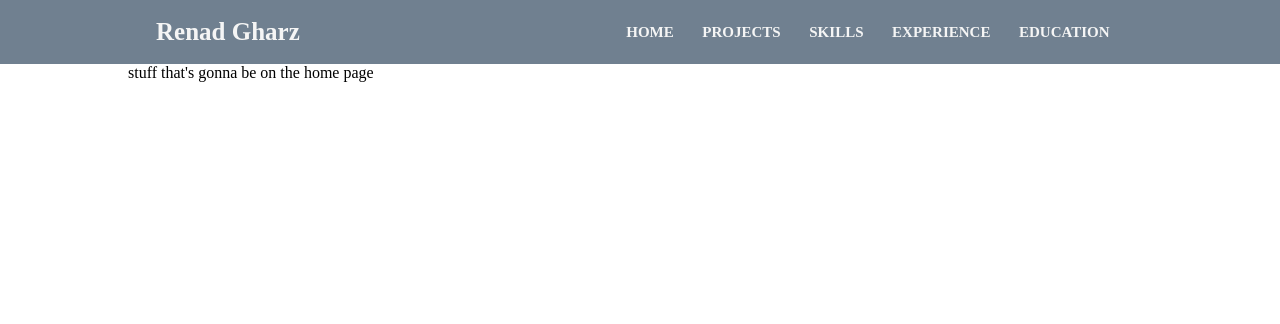
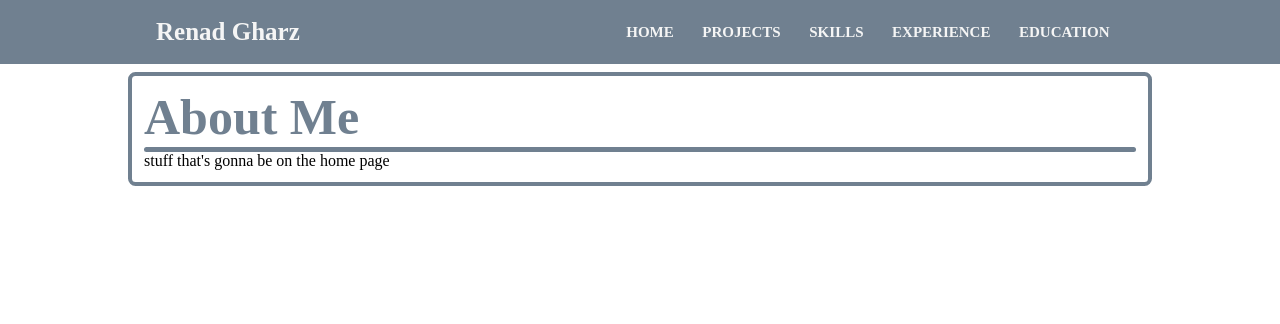
Before and after one commit to renadgharz/Portfolio-Website, a Flask app: page / in a window 1280 px wide. Shown: the top 324 px of the page. Run offline with Flask 2, Linux system fonts and the light colour scheme.

Commit message:
page content headings

```diff
--- a/static/css/base.css
+++ b/static/css/base.css
@@ -9,6 +9,7 @@
 
 }
 
+/* NAV BAR */
 .navbar {
     display: flex;
     justify-content: space-around;
@@ -51,12 +52,6 @@
     margin: 5px;
     background-color: #FFFFFF;
     transition: all 0.5s ease;
-}
-
-/* CONTENT DIV */
-.content {
-    margin-left: 10%;
-    margin-right: 10%;
 }
 
 @media screen and (max-width:1000px) {
@@ -117,3 +112,26 @@
 .toggle .line3 {
     transform: rotate(45deg) translate(-5px,-6px);
 }
+
+/* CONTENT DIV */
+.content {
+    margin-top: 1vh;
+    margin-left: 10%;
+    margin-right: 10%;
+    border: 4px solid #708090;
+    border-radius: 7.5px;
+    padding: 1.5vh;
+}
+
+#page-heading {
+    font-size: 50px;
+    color: #708090;
+}
+
+#heading-line {
+    width: inherit;
+    height: 5px;
+    background-color: #708090;
+    border-radius: 5px;
+    margin-top: 1px;
+}
--- a/templates/base.html
+++ b/templates/base.html
@@ -31,6 +31,8 @@
         </nav>
 
         <div class="content">
+            <h1 id="page-heading">{% block header %}{% endblock %}</h1>
+            <div id="heading-line"></div>
             {% block content %}
             {% endblock %}
         </div>
--- a/templates/education.html
+++ b/templates/education.html
@@ -4,7 +4,11 @@
     <link rel="stylesheet" href="../static/css/education.css">
 {% endblock %}
 
+
 {% block title %}Education{% endblock %}
+
+
+{% block header %}Education{% endblock %}
 
 {% block content %}
 <p>stuff that's gonna be on the education page</p>
--- a/templates/experience.html
+++ b/templates/experience.html
@@ -4,7 +4,11 @@
     <link rel="stylesheet" href="../static/css/experience.css">
 {% endblock %}
 
+
 {% block title %}Experience{% endblock %}
+
+
+{% block header %}Experience{% endblock %}
 
 {% block content %}
 <p>stuff that's gonna be on the experience page</p>
--- a/templates/index.html
+++ b/templates/index.html
@@ -7,6 +7,9 @@
 
 {% block title %}Home{% endblock %}
 
+
+{% block header %}About Me{% endblock %}
+
 {% block content %}
 <p>stuff that's gonna be on the home page</p>
 {% endblock %}
--- a/templates/projects.html
+++ b/templates/projects.html
@@ -7,6 +7,9 @@
 
 {% block title %}Projects{% endblock %}
 
+
+{% block header %}Projects{% endblock %}
+
 {% block content %}
 <p>stuff that's gonna be on the projects page</p>
 {% endblock %}
--- a/templates/skills.html
+++ b/templates/skills.html
@@ -7,6 +7,9 @@
 
 {% block title %}Skills{% endblock %}
 
+
+{% block header %}Skills{% endblock %}
+
 {% block content %}
 <p>stuff that's gonna be on the skills page</p>
 {% endblock %}
```
